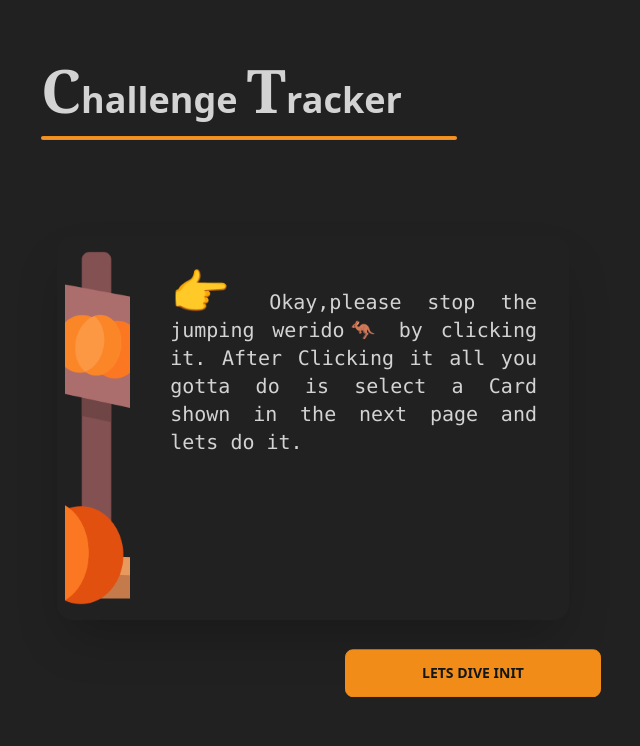
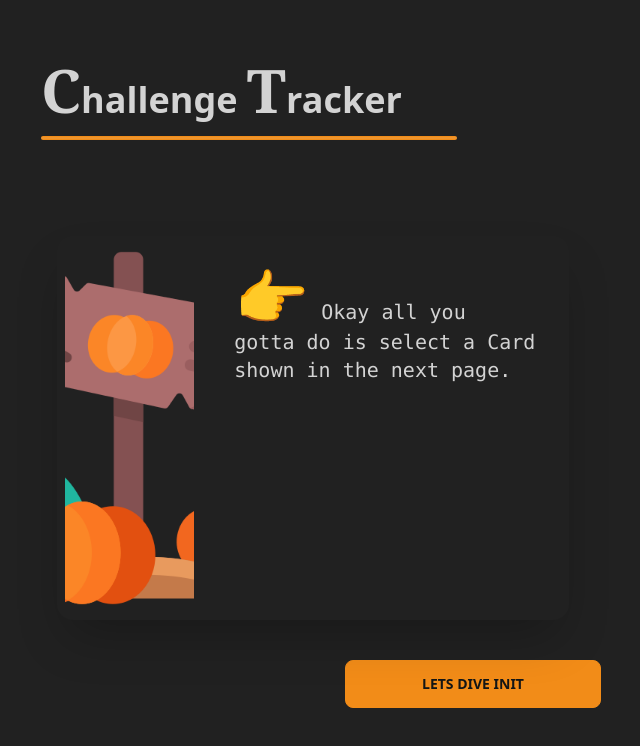
Before and after one commit to NiroshKumarR/challengetracker, a React (Create React App) app: page / in a window 1280 px wide. Both pictures are taken after a click on the button "NEXT". Shown: the top 746 px of the page, without its empty margins (327-967 px from the left). Built offline with nearby package versions, Linux system fonts and the light colour scheme.

Commit message:
need to work with the content

```diff
--- a/src/components/intro.js
+++ b/src/components/intro.js
@@ -20,7 +20,7 @@ export default function Intro() {
         <div id="intro1">
           <Introcard
             text={
-              " Hey Hii, Thank you for coming by. I've created this simple App to keep track the challenges we take in the tech world like #100dayChallenge"
+              " Hey Hii, Thank you for coming by. I've created this simple App to keep track the challenges we take in the tech world like #100dayChallenge."
             }
             img={thinkingemoji}
             first_charc={"👋"}
@@ -30,7 +30,7 @@ export default function Intro() {
         <div id="intro1">
           <Introcard
             text={
-              " Okay,please stop the jumping werido🦘 by clicking it. After Clicking it all you gotta do is select a Card shown in the next page and lets do it."
+              " Okay all you gotta do is select a Card shown in the next page."
             }
             img={cuteemoji}
             first_charc={"👉"}
@@ -42,14 +42,14 @@ export default function Intro() {
         {intro2 ? (
           <Link
             to="/challenge"
-            className="btn btn-primary lg:btn-wide ml-20 lg:ml-0 w-1/2 animate-bounce hover:animate-none"
+            className="btn btn-primary lg:btn-wide ml-20 lg:ml-0 w-1/2 "
           >
             Lets Dive init
           </Link>
         ) : (
           <button
             data-theme="halloween"
-            className="btn btn-primary lg:btn-wide ml-20 lg:ml-0 w-1/2 animate-bounce hover:animate-none"
+            className="btn btn-primary lg:btn-wide ml-20 lg:ml-0 w-1/2 "
             onClick={clickNest}
           >
             Next
--- a/src/components/introcard.js
+++ b/src/components/introcard.js
@@ -11,8 +11,8 @@ export default function Introcard({ first_charc, text, img }) {
           </figure>
         </div>
         <div id="card-body" className="card-body">
-          <p className="lg:text-justify lg:text-xl lg:font-mono">
-            <span className="text-3xl lg:text-5xl font-bold lg:font-semibold">
+          <p className=" lg:text-xl lg:font-mono">
+            <span className="text-3xl lg:text-6xl font-bold lg:font-semibold">
               {first_charc}
             </span>
             {text}
```
